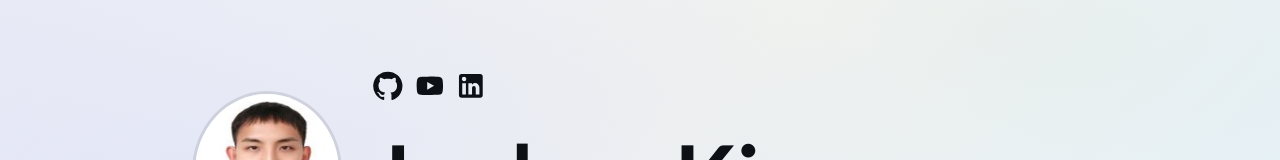
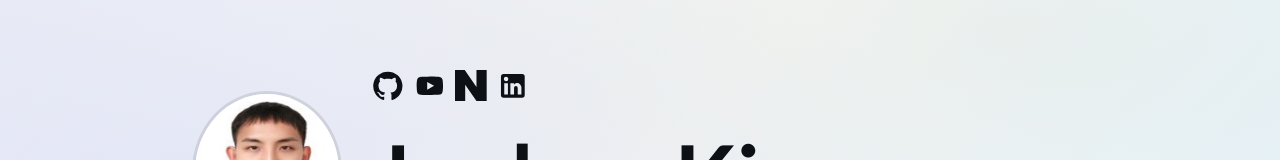
Before and after one commit to KimJunHan/KimJunHan.github.io, a React (Create React App) app: page / in a window 1280 px wide. Shown: the part 239-399 px from the top of the page. Built offline with nearby package versions, Linux system fonts and the light colour scheme.

Commit message:
Revert "Remove Naver blog link from hero social icons"
This reverts commit 7a22dcdea28128b82972ba8bc9a5e991eb476b33.

```diff
--- a/src/components/Main.tsx
+++ b/src/components/Main.tsx
@@ -2,9 +2,18 @@
 import GitHubIcon from "@mui/icons-material/GitHub";
 import YouTubeIcon from "@mui/icons-material/YouTube";
 import LinkedInIcon from "@mui/icons-material/LinkedIn";
+import SvgIcon from "@mui/material/SvgIcon";
 import { useLang } from "../i18n/LanguageContext";
 import { t } from "../i18n/translations";
 import "../assets/styles/Main.scss";
+
+function NaverIcon(props: any) {
+  return (
+    <SvgIcon {...props} viewBox="0 0 24 24">
+      <path d="M16.273 12.845 7.376 0H0v24h7.727V11.155L16.624 24H24V0h-7.727v12.845Z" fill="currentColor"/>
+    </SvgIcon>
+  );
+}
 
 function Main() {
   const { lang } = useLang();
@@ -16,6 +25,9 @@
       </a>
       <a href="https://www.youtube.com/@andthensome9277" target="_blank" rel="noreferrer">
         <YouTubeIcon />
+      </a>
+      <a href="https://blog.naver.com/kim_jun_han" target="_blank" rel="noreferrer">
+        <NaverIcon />
       </a>
       <a href="https://www.linkedin.com/in/junhan-kim-a82b09207/" target="_blank" rel="noreferrer">
         <LinkedInIcon />
```
